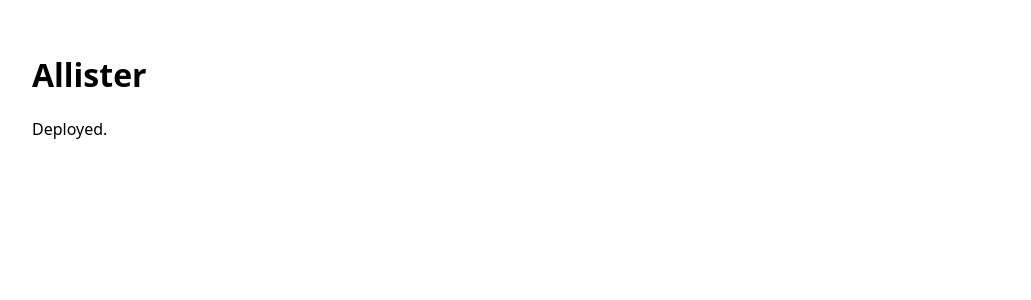
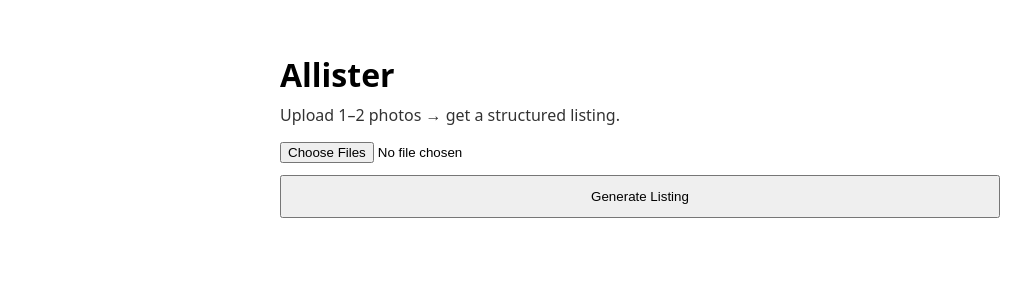
Before and after one commit to bramsagency/AIlister, a Next.js app: page / in a window 1280 px wide. Shown: the top 300 px of the page, without its empty margins (0-1031 px from the left). Built offline with nearby package versions, Linux system fonts and the light colour scheme.

Commit message:
Implement photo upload and listing generation
Add file upload functionality with error handling and result display.

```diff
--- a/pages/index.js
+++ b/pages/index.js
@@ -1,8 +1,59 @@
+import { useState } from "react";
+
 export default function Home() {
+  const [files, setFiles] = useState([]);
+  const [loading, setLoading] = useState(false);
+  const [result, setResult] = useState(null);
+  const [error, setError] = useState("");
+
+  async function onSubmit(e) {
+    e.preventDefault();
+    setError("");
+    setResult(null);
+
+    if (!files.length) return setError("Select 1–2 photos.");
+
+    const form = new FormData();
+    Array.from(files).slice(0, 2).forEach((f) => form.append("images", f));
+
+    setLoading(true);
+    try {
+      const res = await fetch("/api/listings/create", { method: "POST", body: form });
+      const data = await res.json();
+      if (!res.ok) throw new Error(data?.error || "Request failed");
+      setResult(data);
+    } catch (err) {
+      setError(err.message);
+    } finally {
+      setLoading(false);
+    }
+  }
+
   return (
-    <main style={{ fontFamily: "system-ui", padding: 24 }}>
-      <h1>Allister</h1>
-      <p>Deployed.</p>
+    <main style={{ fontFamily: "system-ui", padding: 24, maxWidth: 720, margin: "0 auto" }}>
+      <h1 style={{ marginBottom: 8 }}>Allister</h1>
+      <p style={{ marginTop: 0, opacity: 0.8 }}>Upload 1–2 photos → get a structured listing.</p>
+
+      <form onSubmit={onSubmit} style={{ display: "grid", gap: 12 }}>
+        <input
+          type="file"
+          accept="image/*"
+          multiple
+          onChange={(e) => setFiles(e.target.files)}
+        />
+        <button disabled={loading} style={{ padding: 12, cursor: "pointer" }}>
+          {loading ? "Processing..." : "Generate Listing"}
+        </button>
+      </form>
+
+      {error && <p style={{ color: "crimson" }}>{error}</p>}
+
+      {result && (
+        <div style={{ marginTop: 16, padding: 16, border: "1px solid #ddd", borderRadius: 10 }}>
+          <h2 style={{ marginTop: 0 }}>Result</h2>
+          <pre style={{ whiteSpace: "pre-wrap" }}>{JSON.stringify(result, null, 2)}</pre>
+        </div>
+      )}
     </main>
   );
 }
```
